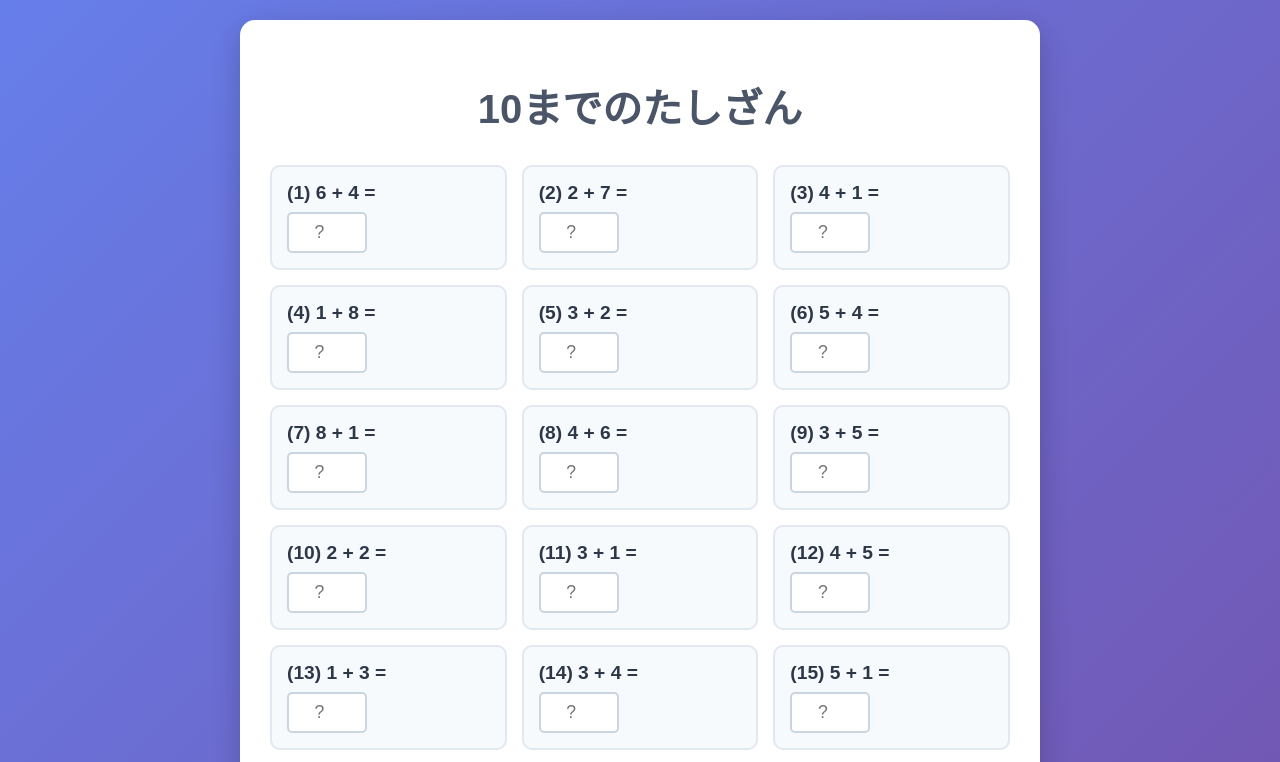
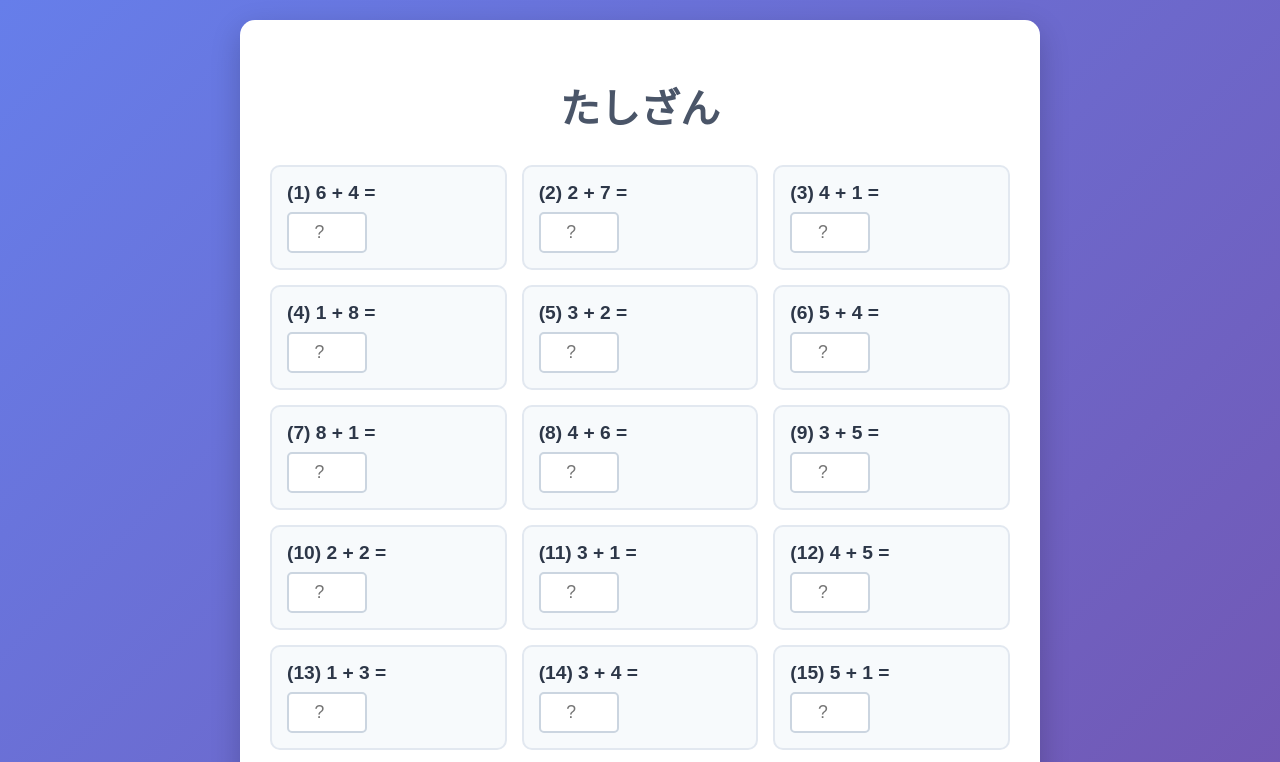
Before and after one commit to sonomari/math-drill, a plain HTML site: page index.html in a window 1280 px wide. Shown: the top 762 px of the page. Drawn offline with Linux system fonts and the light colour scheme.

Commit message:
Update index.html

```diff
--- a/index.html
+++ b/index.html
@@ -166,7 +166,7 @@
 </head>
 <body>
     <div class="container">
-        <h1>10までのたしざん</h1>
+        <h1>たしざん</h1>
 
         <div class="quiz-grid" id="quizGrid">
             <!-- Questions will be generated here -->
```
